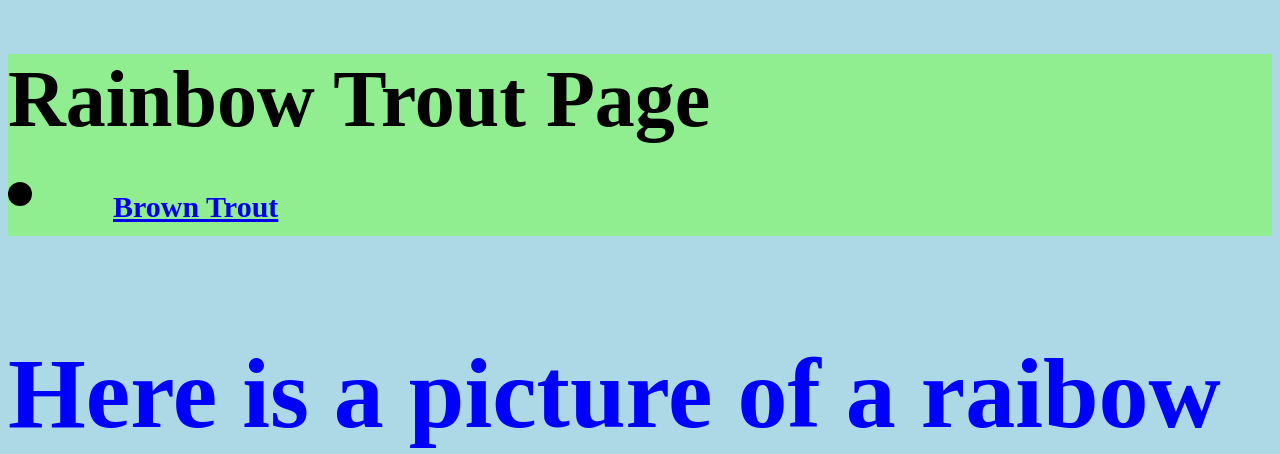
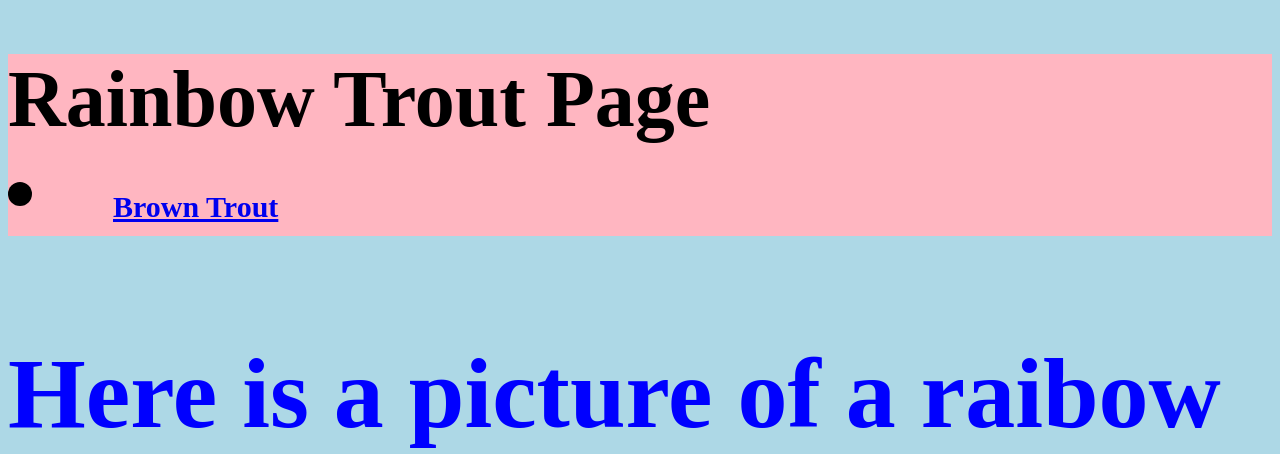
Before and after one commit to travrase42/WebServer, a Python web app: template templates/index.html in a window 1280 px wide. Shown: the top 454 px of the page. Run offline with Jinja, Linux system fonts and the light colour scheme; the template is opened without the code that fills it, so the values that code supplies are empty.

Commit message:
added comments, link to css still not working

```diff
--- a/templates/index.html
+++ b/templates/index.html
@@ -1,11 +1,14 @@
 <!DOCTYPE html>
 <html>
 <head>
+	<title>Rainbow</title>
+		<!-- link to css-->
 	<link rel="stylesheet" type="text/css" href="static/style.css">
+		<!-- link to favicon-->
 	<link rel="icon"  href="static/redFish.ico">
 
 
-	<title>Rainbow</title>
+
 	<h1
 </head>
 	<div id= "title">
@@ -14,7 +17,7 @@
 
 
 
-<h1 style="background-color:lightgreen">Rainbow Trout Page <li class="navitem">
+<h1 style="background-color:lightpink">Rainbow Trout Page <li class="navitem">
 	<a href="/brownTrout"> Brown Trout</a>
 </li> </h1>
 
```
Also changed, not shown: templates/brownTrout.html (+11 -7 lines).
